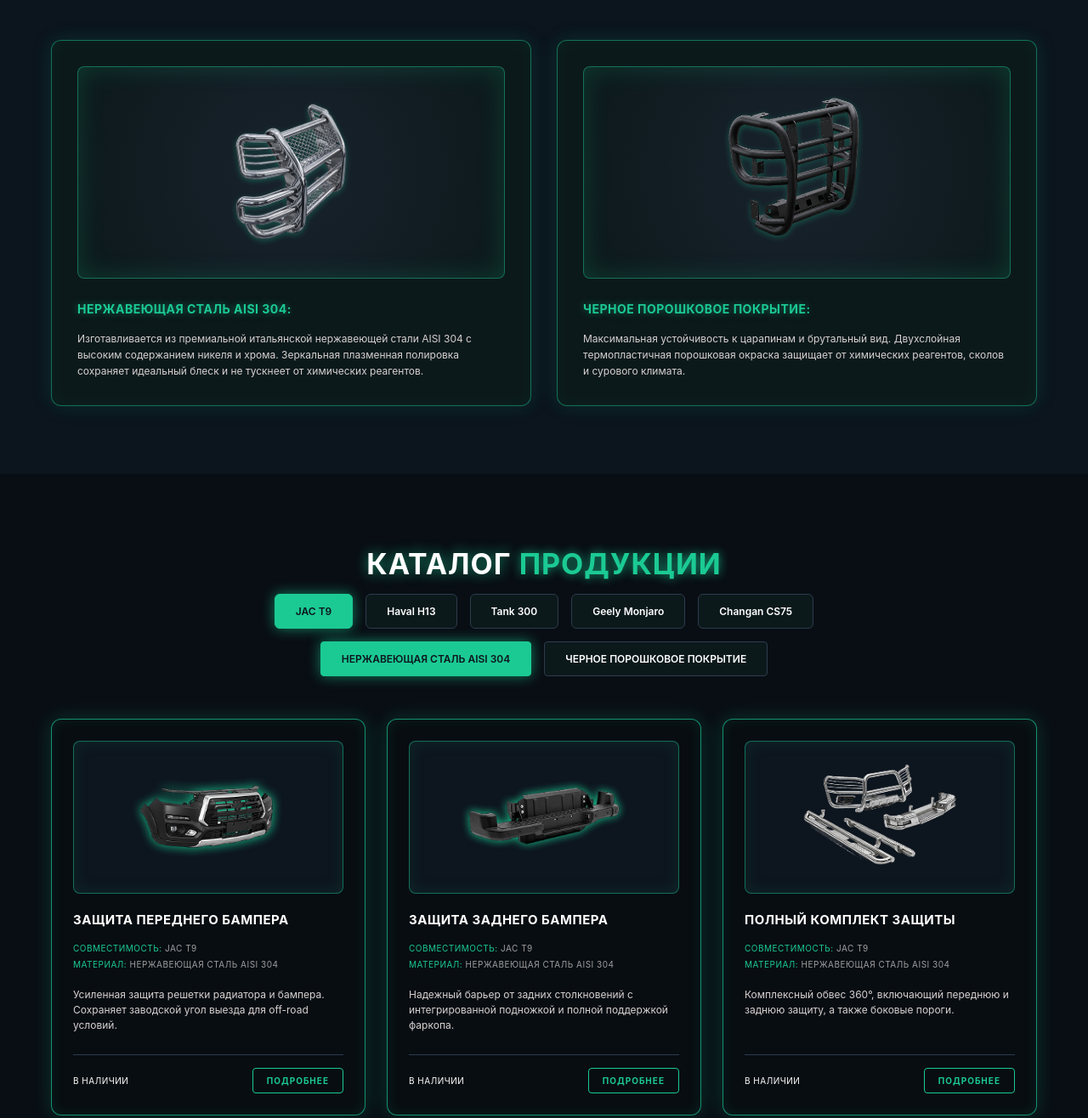
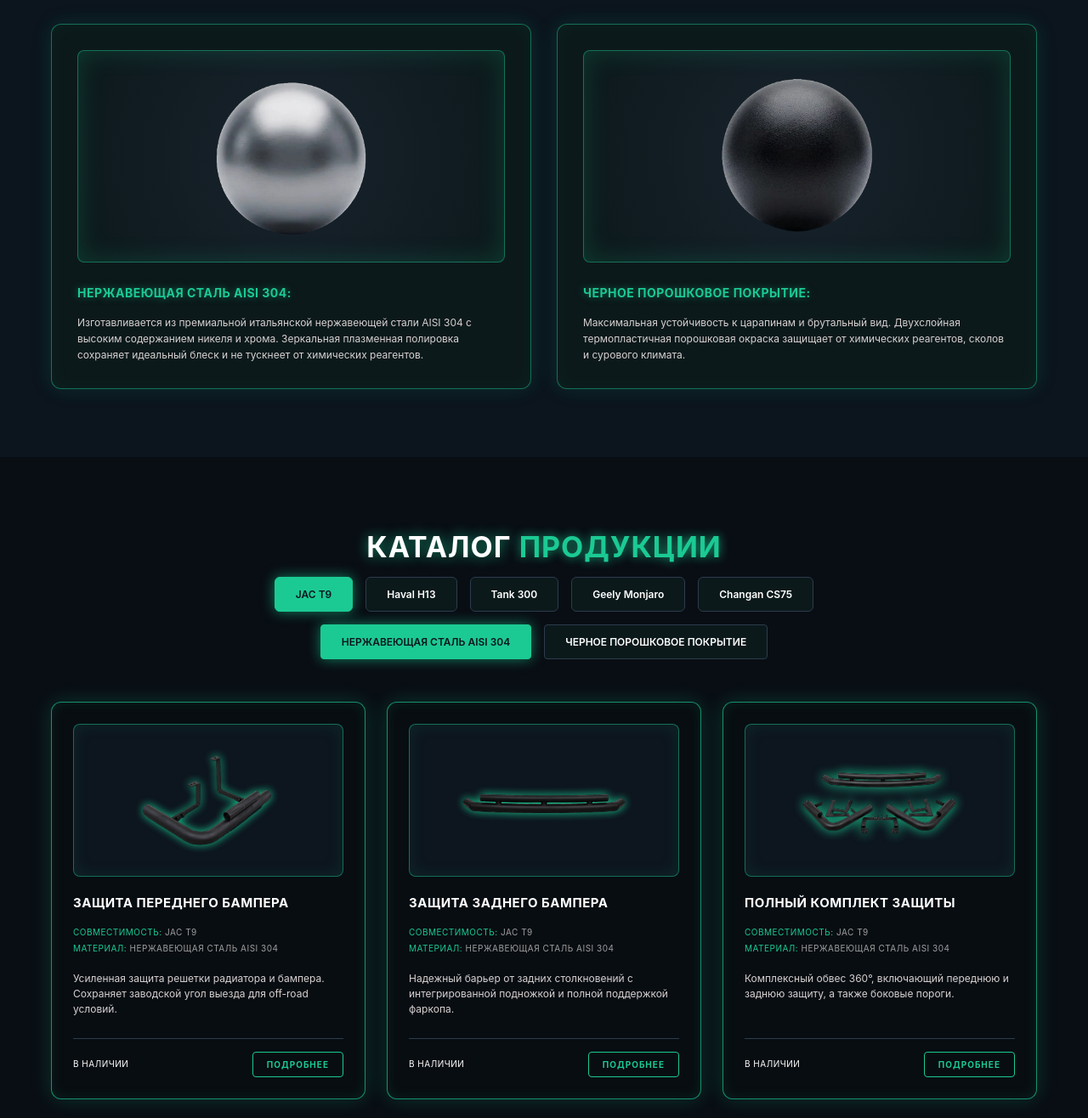
Before and after one commit to Snaky7/educational-practice, a plain HTML site: page index.html in a window 1280 px wide. Shown: the part 944-2260 px from the top of the page at 85% size. Drawn offline with Linux system fonts and the light colour scheme.

Commit message:
Новые картинки

```diff
--- a/index.html
+++ b/index.html
@@ -77,7 +77,7 @@
                     </div>
                 </div>
                 <div class="hero__image">
-                    <img src="images/hero-car.png" alt="Внедорожник">
+                    <img src="images/Car-Black.png" alt="Внедорожник">
                 </div>
             </div>
         </section>
@@ -91,7 +91,7 @@
                 <div class="about__grid">
                     <div class="about__card">
                         <div class="about__img-wrapper">
-                            <img src="images/material-steel.png"
+                            <img src="images/steel.png"
                                 alt="Нержавеющая сталь AISI 304">
                         </div>
                         <h3 class="about__card-title">НЕРЖАВЕЮЩАЯ СТАЛЬ AISI
@@ -104,7 +104,7 @@
                     </div>
                     <div class="about__card">
                         <div class="about__img-wrapper">
-                            <img src="images/material-black.png"
+                            <img src="images/black.png"
                                 alt="Черное порошковое покрытие">
                         </div>
                         <h3 class="about__card-title">ЧЕРНОЕ ПОРОШКОВОЕ
@@ -147,7 +147,7 @@
                 <div class="catalog__grid">
                     <div class="product-card">
                         <div class="product-card__img-wrapper">
-                            <img src="images/pruduct-front.png"
+                            <img src="images/Front_protection.png"
                                 alt="Защита переднего бампера">
                         </div>
                         <h3 class="product-card__title">ЗАЩИТА ПЕРЕДНЕГО
@@ -170,7 +170,7 @@
 
                     <div class="product-card">
                         <div class="product-card__img-wrapper">
-                            <img src="images/product-rear.png"
+                            <img src="images/Back-protection.png"
                                 alt="Защита заднего бампера">
                         </div>
                         <h3 class="product-card__title">ЗАЩИТА ЗАДНЕГО
@@ -193,7 +193,7 @@
 
                     <div class="product-card">
                         <div class="product-card__img-wrapper">
-                            <img src="images/product-full.png"
+                            <img src="images/Complete_set.png"
                                 alt="Полный комплект защиты">
                         </div>
                         <h3 class="product-card__title">ПОЛНЫЙ КОМПЛЕКТ
```
Also changed, not shown: images/Back-protection.png (added), images/Car-Black.png (added), images/Complete_set.png (added), images/Front_protection.png (added), images/black.png (added), images/hero-car.png (deleted), images/material-black.png (deleted), images/material-steel.png (deleted), images/product-full.png (deleted), images/product-rear.png (deleted), images/pruduct-front.png (deleted), images/steel.png (added), 1 other file.
